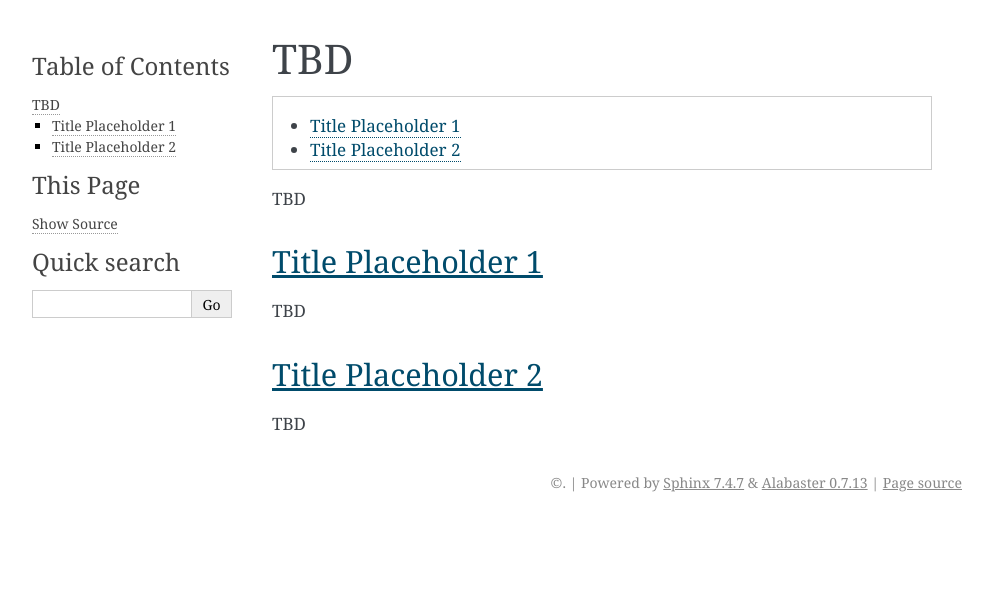
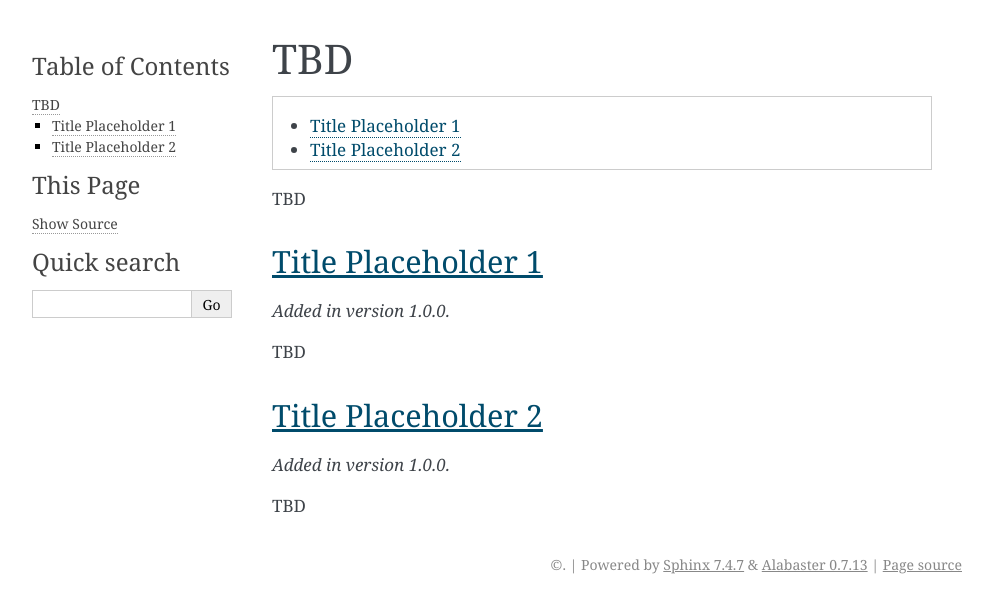
Before and after one commit to celery/pytest-celery, a Sphinx documentation site: the page built from docs/userguide/tbd.rst, in a window 1280 px wide. Shown: the top 613 px of the page, without its empty margins (148-1141 px from the left). Built offline with Sphinx 7.4.7, drawn with Linux system fonts in a browser that asks for light colours.

```diff
--- a/docs/userguide/tbd.rst
+++ b/docs/userguide/tbd.rst
@@ -13,9 +13,13 @@
 Title Placeholder 1
 ===================
 
+.. versionadded:: 1.0.0
+
 TBD
 
 Title Placeholder 2
 ===================
 
+.. versionadded:: 1.0.0
+
 TBD
```
Also changed, not shown: 1 other file.
